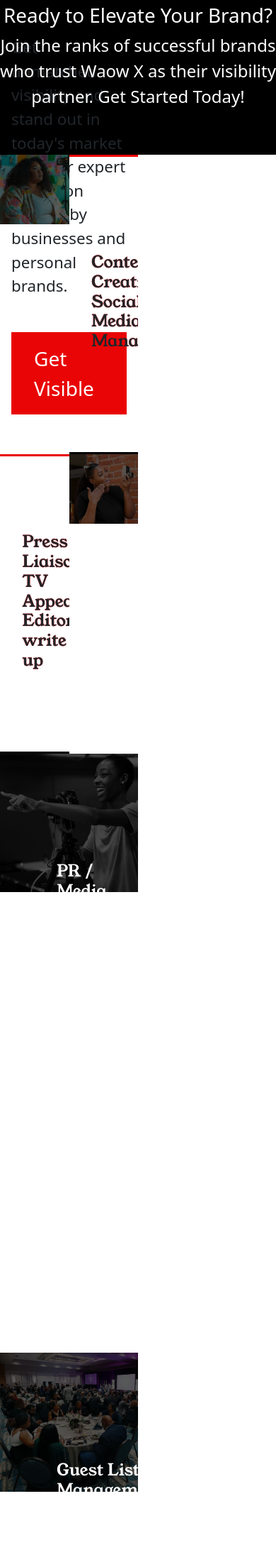
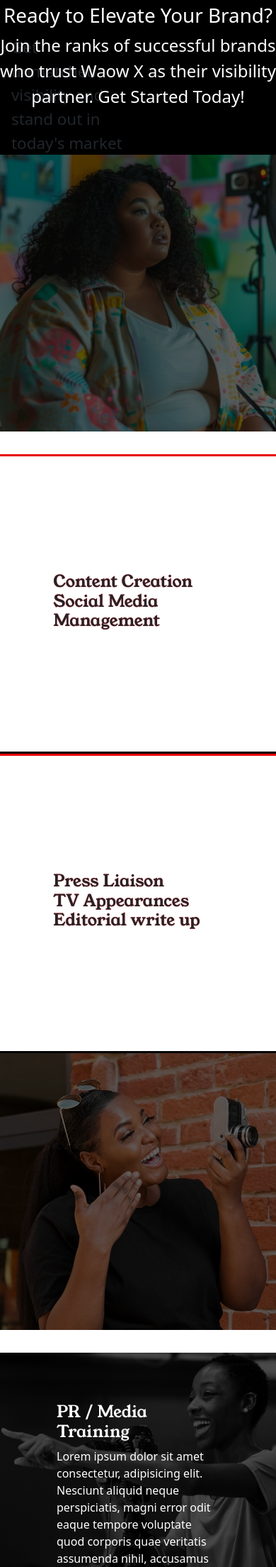
Before and after one commit to Chukason29/woawx_PR, a PHP site: page / in a window 390 px wide. Shown: the part 887-3095 px from the top of the page at 71% size. Run offline with PHP 8.4, Linux system fonts and the light colour scheme; some libraries are stand-ins or nearby versions.

Commit message:
made first services mobile

```diff
--- a/css/styles.css
+++ b/css/styles.css
@@ -217,6 +217,18 @@
         height: auto;
         display: block;
     }
+    #first-services > div{
+        width: 100%;
+        height: auto;
+    }
+    .first-services-left-div{
+        display: block;
+    }
+    .first-services-left-div > div{
+        width: 100%;
+        height: 50vh;
+        overflow: hidden;
+    }
     .graphing{
         max-height: autos;
         position: relative;
```
